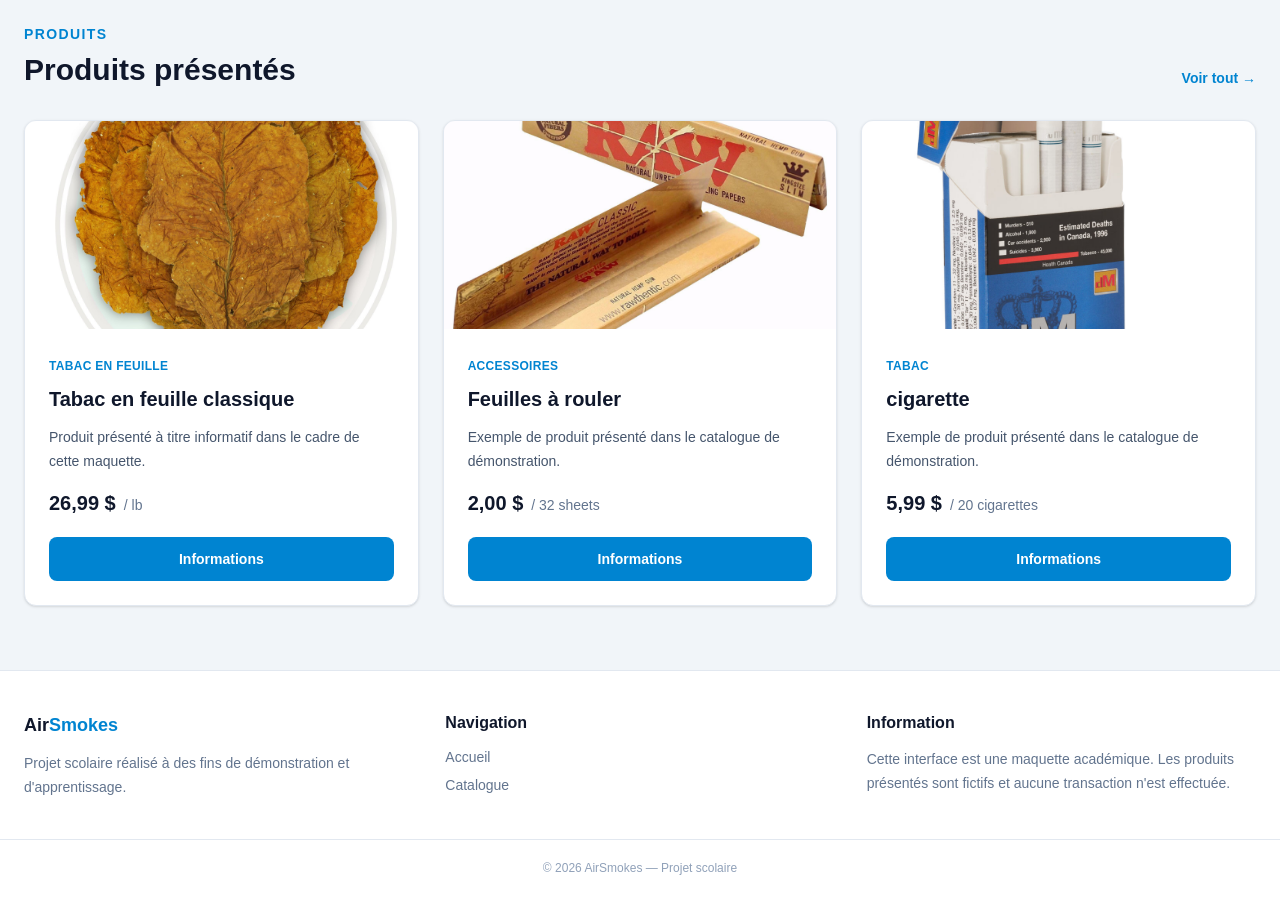
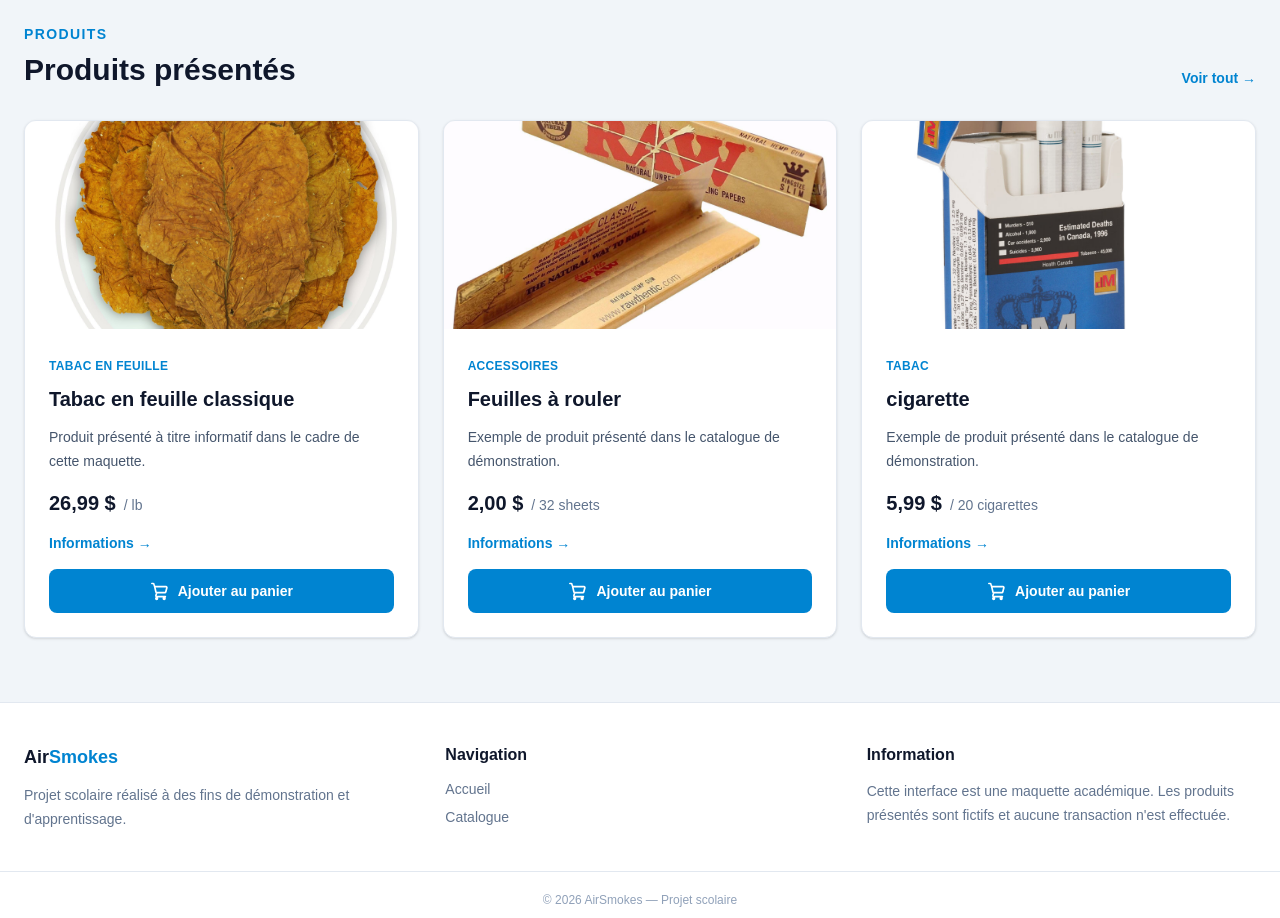
Before and after one commit to Kkiriya/Developpement-de-systeme-Examen-Final, a Next.js app in the folder tobacco-store/: page / in a window 1280 px wide. Shown: the part 880-1798 px from the top of the page. Before the commit the page ends 1776 px from the top, so only its background shows below. Built offline with nearby package versions, Linux system fonts and the light colour scheme.

Commit message:
added add to cart button to productCard and product page

```diff
--- /dev/null
+++ b/tobacco-store/src/app/components/CartContext.tsx
@@ -0,0 +1,215 @@
+"use client";
+
+import {
+  createContext,
+  useContext,
+  useMemo,
+  useSyncExternalStore,
+  type ReactNode,
+} from "react";
+
+import type { Product } from "@/app/data/product";
+
+const CART_STORAGE_KEY = "airsmokes-cart";
+
+export type CartItem = {
+  product: Product;
+  quantity: number;
+};
+
+type CartContextType = {
+  items: CartItem[];
+  addToCart: (product: Product) => void;
+  removeFromCart: (productId: string) => void;
+  updateQuantity: (productId: string, quantity: number) => void;
+  clearCart: () => void;
+  totalItems: number;
+  subtotal: number;
+};
+
+const CartContext = createContext<CartContextType | undefined>(undefined);
+
+// Keep a cached snapshot so React receives the same reference
+// when localStorage has not changed.
+let cachedCartRaw: string | null = null;
+let cachedCart: CartItem[] = [];
+
+const listeners = new Set<() => void>();
+
+function getCartRaw() {
+  if (typeof window === "undefined") {
+    return null;
+  }
+
+  return localStorage.getItem(CART_STORAGE_KEY);
+}
+
+function getCart() {
+  const raw = getCartRaw();
+
+  if (raw === cachedCartRaw) {
+    return cachedCart;
+  }
+
+  cachedCartRaw = raw;
+
+  if (!raw) {
+    cachedCart = [];
+    return cachedCart;
+  }
+
+  try {
+    const parsed = JSON.parse(raw);
+
+    if (Array.isArray(parsed)) {
+      cachedCart = parsed;
+    } else {
+      cachedCart = [];
+    }
+  } catch {
+    cachedCart = [];
+  }
+
+  return cachedCart;
+}
+
+const EMPTY_CART: CartItem[] = [];
+
+function getServerCart() {
+  return EMPTY_CART;
+}
+
+function subscribe(listener: () => void) {
+  listeners.add(listener);
+
+  return () => {
+    listeners.delete(listener);
+  };
+}
+
+function saveCart(items: CartItem[]) {
+  const raw = JSON.stringify(items);
+
+  cachedCartRaw = raw;
+  cachedCart = items;
+
+  localStorage.setItem(CART_STORAGE_KEY, raw);
+
+  listeners.forEach((listener) => listener());
+}
+
+// Keep multiple tabs/windows synchronized.
+function handleStorageChange(event: StorageEvent) {
+  if (event.key === CART_STORAGE_KEY) {
+    cachedCartRaw = null;
+    listeners.forEach((listener) => listener());
+  }
+}
+
+if (typeof window !== "undefined") {
+  window.addEventListener("storage", handleStorageChange);
+}
+
+export function CartProvider({ children }: { children: ReactNode }) {
+  const items = useSyncExternalStore(subscribe, getCart, getServerCart);
+
+  const addToCart = (product: Product) => {
+    const currentItems = getCart();
+
+    const existingItem = currentItems.find(
+      (item) => item.product.id === product.id,
+    );
+
+    if (existingItem) {
+      saveCart(
+        currentItems.map((item) =>
+          item.product.id === product.id
+            ? {
+                ...item,
+                quantity: item.quantity + 1,
+              }
+            : item,
+        ),
+      );
+
+      return;
+    }
+
+    saveCart([
+      ...currentItems,
+      {
+        product,
+        quantity: 1,
+      },
+    ]);
+  };
+
+  const removeFromCart = (productId: string) => {
+    const currentItems = getCart();
+
+    saveCart(currentItems.filter((item) => item.product.id !== productId));
+  };
+
+  const updateQuantity = (productId: string, quantity: number) => {
+    if (quantity <= 0) {
+      removeFromCart(productId);
+      return;
+    }
+
+    const currentItems = getCart();
+
+    saveCart(
+      currentItems.map((item) =>
+        item.product.id === productId
+          ? {
+              ...item,
+              quantity,
+            }
+          : item,
+      ),
+    );
+  };
+
+  const clearCart = () => {
+    saveCart([]);
+  };
+
+  const totalItems = useMemo(
+    () => items.reduce((total, item) => total + item.quantity, 0),
+    [items],
+  );
+
+  const subtotal = useMemo(
+    () =>
+      items.reduce(
+        (total, item) => total + item.product.price * item.quantity,
+        0,
+      ),
+    [items],
+  );
+
+  const value = useMemo(
+    () => ({
+      items,
+      addToCart,
+      removeFromCart,
+      updateQuantity,
+      clearCart,
+      totalItems,
+      subtotal,
+    }),
+    [items, totalItems, subtotal],
+  );
+
+  return <CartContext.Provider value={value}>{children}</CartContext.Provider>;
+}
+
+export function useCart() {
+  const context = useContext(CartContext);
+
+  if (!context) {
+    throw new Error("useCart must be used inside a CartProvider");
+  }
+
+  return context;
+}
--- a/tobacco-store/src/app/components/ProductCard.tsx
+++ b/tobacco-store/src/app/components/ProductCard.tsx
@@ -5,6 +5,7 @@
 
 import type { Product } from "@/app/data/product";
 import { useLanguage } from "./LanguageProvider";
+import { useCart } from "./CartContext";
 
 type ProductCardProps = {
   product: Product;
@@ -12,6 +13,7 @@
 
 export default function ProductCard({ product }: ProductCardProps) {
   const { t } = useLanguage();
+  const { addToCart } = useCart();
 
   const formattedPrice = new Intl.NumberFormat("fr-CA", {
     style: "currency",
@@ -20,6 +22,8 @@
 
   return (
     <article className="overflow-hidden rounded-xl border border-slate-200 bg-white shadow-sm transition hover:-translate-y-1 hover:border-sky-200 hover:shadow-md dark:border-slate-800 dark:bg-slate-900 dark:hover:border-sky-800">
+      {/* Everything above the cart button is clickable */}
+      <Link href={`/produit/${product.id}`} className="block">
         <div className="relative h-52 bg-slate-200 dark:bg-slate-800">
           <Image
             src={product.image}
@@ -29,7 +33,7 @@
           />
         </div>
 
-      <div className="p-6">
+        <div className="p-6 pb-4">
           <span className="text-xs font-semibold uppercase tracking-wide text-sky-600 dark:text-sky-400">
             {product.category}
           </span>
@@ -52,12 +56,36 @@
             </span>
           </div>
 
-        <Link
-          href={`/produit/${product.id}`}
-          className="mt-5 block rounded-lg bg-sky-600 px-4 py-3 text-center text-sm font-semibold text-white transition hover:bg-sky-700"
+          <div className="mt-4 text-sm font-semibold text-sky-600 dark:text-sky-400">
+            {t.product.information} →
+          </div>
+        </div>
+      </Link>
+
+      {/* Cart button stays outside the Link */}
+      <div className="px-6 pb-6">
+        <button
+          type="button"
+          onClick={() => addToCart(product)}
+          className="flex w-full items-center justify-center gap-2 rounded-lg bg-sky-600 px-4 py-3 text-sm font-semibold text-white transition hover:bg-sky-700"
         >
-          {t.product.information}
-        </Link>
+          <svg
+            xmlns="http://www.w3.org/2000/svg"
+            viewBox="0 0 24 24"
+            fill="none"
+            stroke="currentColor"
+            strokeWidth="2"
+            className="h-5 w-5"
+            aria-hidden="true"
+          >
+            <path
+              strokeLinecap="round"
+              strokeLinejoin="round"
+              d="M2.25 3h1.386c.51 0 .955.343 1.087.836L5.6 6.75m0 0h13.65c.668 0 1.163.615.994 1.262l-1.35 5.25a1 1 0 0 1-.97.75H8.07a1 1 0 0 1-.97-.757L5.6 6.75Zm2.47 7.262-1 3.5a1 1 0 0 0 .963 1.275h10.434M9 21a1 1 0 1 1-2 0 1 1 0 0 1 2 0Zm9 0a1 1 0 1 1-2 0 1 1 0 0 1 2 0Z"
+            />
+          </svg>
+          Ajouter au panier
+        </button>
       </div>
     </article>
   );
--- a/tobacco-store/src/app/layout.tsx
+++ b/tobacco-store/src/app/layout.tsx
@@ -3,6 +3,7 @@
 import Header from "@/app/components/Header";
 import Footer from "@/app/components/Footer";
 import { LanguageProvider } from "@/app/components/LanguageProvider";
+import { CartProvider } from "@/app/components/CartContext";
 
 import "./globals.css";
 
@@ -20,6 +21,7 @@
     <html lang="fr" suppressHydrationWarning>
       <body className="min-h-screen text-slate-900 dark:text-slate-100">
         <LanguageProvider>
+          <CartProvider>
             <div className="flex min-h-screen flex-col">
               <Header />
 
@@ -29,6 +31,7 @@
 
               <Footer />
             </div>
+          </CartProvider>
         </LanguageProvider>
       </body>
     </html>
--- a/tobacco-store/src/app/produit/[id]/page.tsx
+++ b/tobacco-store/src/app/produit/[id]/page.tsx
@@ -6,10 +6,12 @@
 
 import { products } from "@/app/data/product";
 import { useLanguage } from "@/app/components/LanguageProvider";
+import { useCart } from "@/app/components/CartContext";
 
 export default function ProductPage() {
   const params = useParams();
   const { t } = useLanguage();
+  const { addToCart } = useCart();
 
   const id = params.id as string;
 
@@ -80,6 +82,29 @@
             </span>
           </div>
 
+          <button
+            type="button"
+            onClick={() => addToCart(product)}
+            className="mt-8 flex items-center justify-center gap-3 rounded-xl bg-sky-600 px-6 py-4 text-base font-semibold text-white shadow-sm transition hover:bg-sky-700"
+          >
+            <svg
+              xmlns="http://www.w3.org/2000/svg"
+              viewBox="0 0 24 24"
+              fill="none"
+              stroke="currentColor"
+              strokeWidth="2"
+              className="h-6 w-6"
+              aria-hidden="true"
+            >
+              <path
+                strokeLinecap="round"
+                strokeLinejoin="round"
+                d="M2.25 3h1.386c.51 0 .955.343 1.087.836L5.6 6.75m0 0h13.65c.668 0 1.163.615.994 1.262l-1.35 5.25a1 1 0 0 1-.97.75H8.07a1 1 0 0 1-.97-.757L5.6 6.75Zm2.47 7.262-1 3.5a1 1 0 0 0 .963 1.275h10.434M9 21a1 1 0 1 1-2 0 1 1 0 0 1 2 0Zm9 0a1 1 0 1 1-2 0 1 1 0 0 1 2 0Z"
+              />
+            </svg>
+            Ajouter au panier
+          </button>
+
           <div className="mt-8 rounded-xl border border-slate-200 bg-white p-6 dark:border-slate-800 dark:bg-slate-900">
             <h2 className="text-lg font-bold text-slate-900 dark:text-white">
               {t.product.information}
```
Lines whose indentation alone changed are shown as unchanged.
